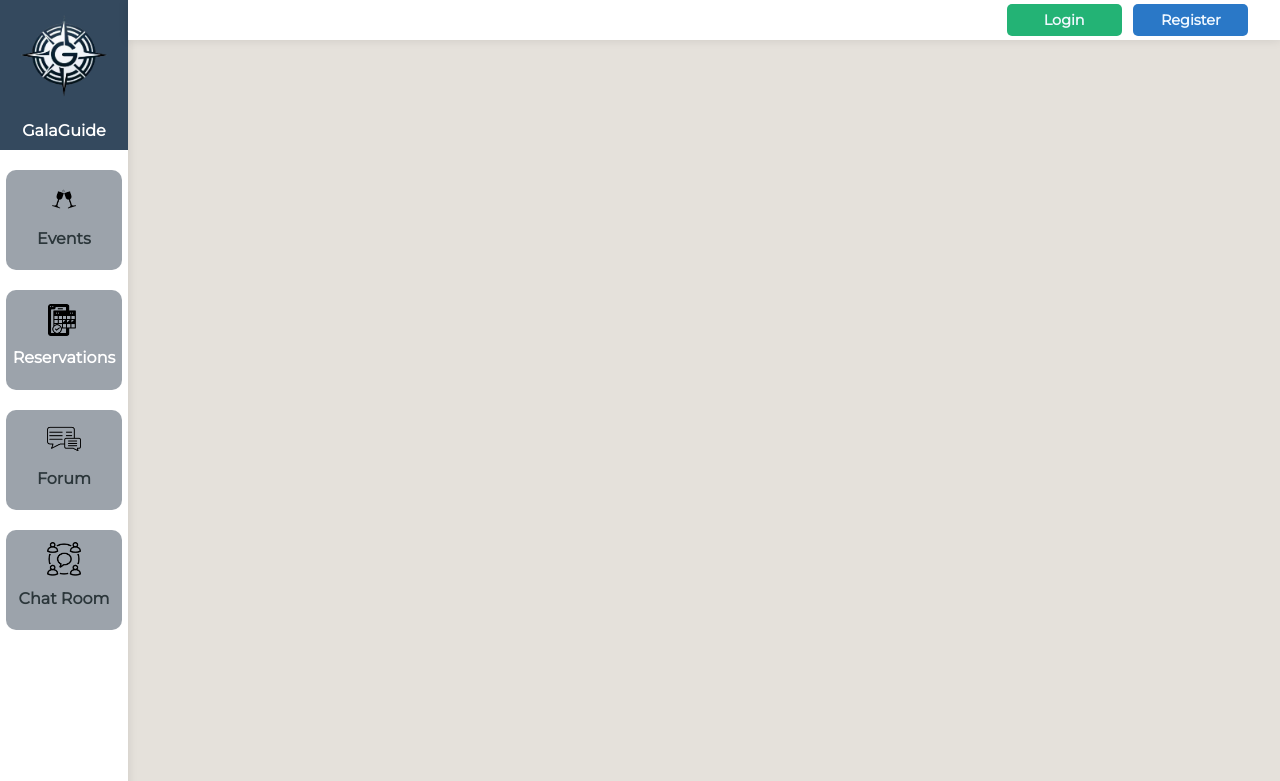
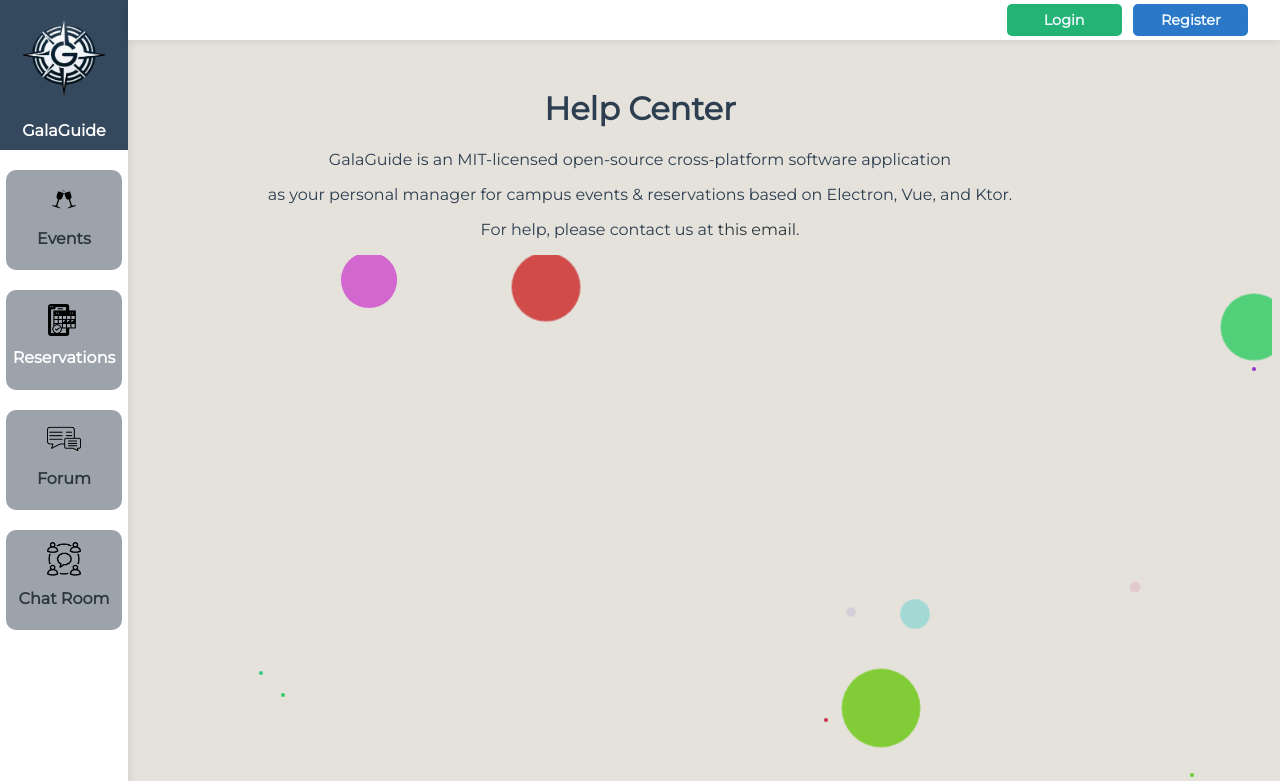
Before and after one commit to sustech-cs304/galaguide, a Vue app in the folder galaguide/: page /help in a window 1280 px wide. Shown: the top 781 px of the page. Built offline with nearby package versions, Linux system fonts and the light colour scheme; what v-calendar, vue3-marquee would draw is missing.

Commit message:
✨Create help center & beautify chat room

```diff
--- a/galaguide/src/App.vue
+++ b/galaguide/src/App.vue
@@ -120,8 +120,8 @@ function logout() {
     </div>
     <div v-else-if="role === 1 || role === 2">
       <!--      Help      -->
-      <a
-        href="/help"
+      <router-link
+        to="/help"
         style="
           position: absolute;
           left: 1%;
@@ -144,7 +144,7 @@ function logout() {
             d="M5.255 5.786a.237.237 0 0 0 .241.247h.825c.138 0 .248-.113.266-.25.09-.656.54-1.134 1.342-1.134.686 0 1.314.343 1.314 1.168 0 .635-.374.927-.965 1.371-.673.489-1.206 1.06-1.168 1.987l.003.217a.25.25 0 0 0 .25.246h.811a.25.25 0 0 0 .25-.25v-.105c0-.718.273-.927 1.01-1.486.609-.463 1.244-.977 1.244-2.056 0-1.511-1.276-2.241-2.673-2.241-1.267 0-2.655.59-2.75 2.286zm1.557 5.763c0 .533.425.927 1.01.927.609 0 1.028-.394 1.028-.927 0-.552-.42-.94-1.029-.94-.584 0-1.009.388-1.009.94z"
           />
         </svg>
-      </a>
+      </router-link>
 
       <!--      Calendar      -->
       <a
--- a/galaguide/src/components/chatroom/ChatRoom.vue
+++ b/galaguide/src/components/chatroom/ChatRoom.vue
@@ -40,12 +40,16 @@ const initWebsocket = async () => {
         socket.onmessage = function (event) {
             console.log('WebSocket message:', event.data);
             const jsonData = JSON.parse(event.data);
-            document.querySelector("#chat-box").innerHTML += `
-                <div class="msg-username">${jsonData.sender} : <span style="color: grey;">${jsonData.time}</span></div>
-                <div class="message my-message">
+            document.querySelector("#chat-box").innerHTML += `<div class="message">
+                <div class="msg-username">${jsonData.sender} : <span style="color: grey;">${jsonData.time}&emsp;</span></div>
                     <p>${jsonData.content}</p>
                 </div>
             `;
+            document.querySelectorAll(".message").forEach(msg => {
+                if (msg.querySelector(".msg-username").textContent.includes(getCookie("username"))) {
+                    msg.classList.add("my-message");
+                }
+            });
             document.querySelector("#chat-box").scrollTop = document.querySelector("#chat-box").scrollHeight;
         }
         socket.onclose = function () {
@@ -94,6 +98,11 @@ onMounted(() => {
 
     initWebsocket();
 
+    document.querySelector('#input-box').addEventListener('keypress', (e) => {
+        if (e.key === 'Enter') {
+            sendMessage(cur_g_id.value);
+        }
+    });
 });
 
 const showGroup = (id) => {
@@ -110,14 +119,19 @@ const showGroup = (id) => {
                 </div>
                 <button id="leave-group">Leave Group</button>
             `;
-            document.querySelector("#chat-box").innerHTML = response.data.messages.map(message => `
-                <div class="msg-username">${message.sender} : <span style="color: grey;">${message.time}</span></div>
-                <div class="message">
+            document.querySelector("#chat-box").innerHTML = response.data.messages.map(message => `<div class="message">
+                <div class="msg-username">${message.sender} : <span style="color: grey;">${message.time}&emsp;</span></div>
                     <p>${message.content}</p>
                 </div>
             `).join("");
             document.querySelector("#chat-box").scrollTop = document.querySelector("#chat-box").scrollHeight;
             cur_g_id.value = id;
+            // document.querySelector("#group-avatar").style.backgroundImage = `url(${response.data.avatar})`;
+            document.querySelectorAll(".message").forEach(msg => {
+                if (msg.querySelector(".msg-username").textContent.includes(getCookie("username"))) {
+                    msg.classList.add("my-message");
+                }
+            });
         })
         .catch(error => {
             console.error('Error fetching group:', error);
@@ -290,7 +304,7 @@ const showGroup = (id) => {
     color: #23b375;
 }
 
-.message {
+/* .message {
     display: flex;
     justify-content: space-between;
     padding: 8px;
@@ -300,7 +314,7 @@ const showGroup = (id) => {
     margin-right: 5%;
     border-radius: 8px;
     margin-bottom: 10px;
-}
+} */
 
 #group-avatar {
     position: absolute;
@@ -348,6 +362,8 @@ const showGroup = (id) => {
     margin: 10px;
     padding: 12px;
     border-radius: 12px;
+    width: max-content;
+    margin-right: 5%;
     background-color: #DCF8C6;
     position: relative;
 }
--- /dev/null
+++ b/galaguide/src/components/help/HelpCenter.vue
@@ -0,0 +1,76 @@
+<template>
+    <div>
+        <h1>Help Center</h1>
+        <p>GalaGuide is an MIT-licensed open-source cross-platform software application</p>
+        <p>as your personal manager for campus events & reservations based on Electron, Vue, and Ktor.</p>
+        <p>For help, please contact us at <a href="mailto:12211634@mail.sustech.edu.cn">this email</a>.</p>
+        <div class="fireworks-container" id="fireworks-container"></div>
+    </div>
+</template>
+
+<script setup>
+    import { onMounted } from 'vue';
+
+    onMounted(() => {
+        console.log('Fireworks!');
+        createFireworks();
+    });
+
+    function createFireworks() {
+        const container = document.getElementById('fireworks-container');
+        console.log(container);
+
+        const colors = [];
+        const saturation = 60;
+        for (let hue = 0; hue < 360; hue += 10) {
+            colors.push(`hsl(${hue}, ${saturation}%, 50%)`);
+        }
+
+        setInterval(() => {
+            const firework = document.createElement('div');
+            firework.classList.add('firework');
+            firework.style.backgroundColor = colors[Math.floor(Math.random() * colors.length)];
+            firework.style.left = `${Math.random() * 100}%`;
+            firework.style.top = `${Math.random() * 100}%`;
+            firework.style.animationDuration = `${1 + Math.random()}s`;
+            container.appendChild(firework);
+
+            setTimeout(() => {
+                container.removeChild(firework);
+            }, 2000);
+        }, 100);
+    }
+</script>
+
+<style>
+.fireworks-container {
+    position: relative;
+    width: 100%;
+    height: 100vh;
+    overflow: hidden;
+}
+
+.firework {
+    position: absolute;
+    width: 4px;
+    height: 4px;
+    background-color: hsl(200, 100%, 50%);
+    border-radius: 50%;
+    animation: explode 1.5s linear;
+}
+
+@keyframes explode {
+    0% {
+        opacity: 0;
+        transform: scale(0);
+    }
+    50% {
+        opacity: 1;
+        transform: scale(20);
+    }
+    100% {
+        opacity: 0;
+        transform: scale(0);
+    }
+}
+</style>
--- a/galaguide/src/components/user/UserLogin.vue
+++ b/galaguide/src/components/user/UserLogin.vue
@@ -105,7 +105,7 @@ const check = (e) => {
           localStorage.setItem("user", JSON.stringify(res.data.user));
           setCookie("token", res.data.token, 1);
           setCookie("userRole", res.data.user_role, 1);
-          setCookie("username", res.data.user.name, 1);
+          setCookie("username", res.data.username, 1);
           router.push("/");
           location.replace("/");
           location.reload();
--- a/galaguide/src/router.js
+++ b/galaguide/src/router.js
@@ -50,6 +50,11 @@ const routes = [
         path: '/forum',
         name: 'ForumDiscuss',
         component: () => import( /* webpackChunkName: "forum" */ './components/forum/ForumDiscuss.vue')
+    },
+    {
+        path: '/help',
+        name: 'HelpCenter',
+        component: () => import( /* webpackChunkName: "help" */ './components/help/HelpCenter.vue')
     }
 ]
 
```
